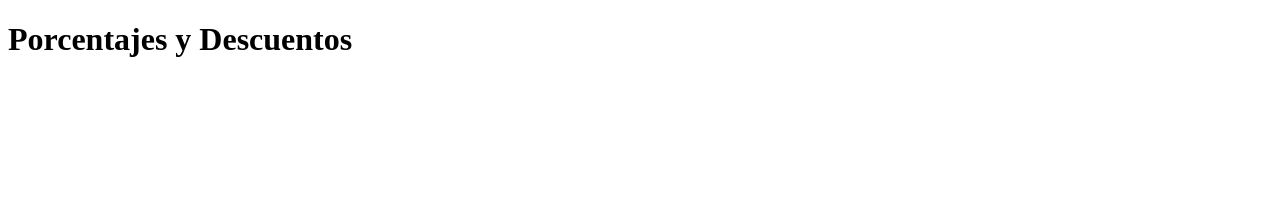
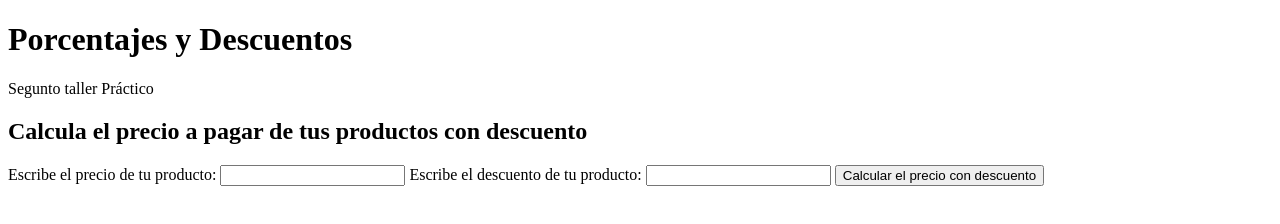
Before and after one commit to Frederick-47/practico-javascript, a plain HTML site: page descuentos.html in a window 1280 px wide. Drawn offline with Linux system fonts and the light colour scheme.

Commit message:
Iniciamos los descuentos

```diff
--- a/descuentos.html
+++ b/descuentos.html
@@ -7,8 +7,22 @@
     <title>Porcentajes y descuentos</title>
 </head>
 <body>
-    <h1>Porcentajes y Descuentos</h1>
+    <header>
+        <h1>Porcentajes y Descuentos</h1>
+        <p>Segunto taller Práctico</p>
+    </header>
+    <section>
+        <h2>Calcula el precio a pagar de tus productos con descuento</h2>
 
+        <form action="">
+            <label for="InputPrice">Escribe el precio de tu producto: </label>
+            <input type="number" id="InputPrice">
+            <label for="InputDiscount">Escribe el descuento de tu producto: </label>
+            <input type="number" id="InputDiscount">
+            <button type="button" onclick="onClickButtonPriceDiscount()" >Calcular el precio con descuento</button>
+            <p id="ResultP"></p>
+        </form>
+    </section>
 
 
 
--- a/descuentos.js
+++ b/descuentos.js
@@ -0,0 +1,36 @@
+/* const precioOriginal = 100;
+
+const descuento = 15;  */
+
+
+function calcularPrecioConDescuento(precio, descuento){
+    const procentajePrecioConDescuento = 100 - descuento;
+    const precioConDescuento = (precio * procentajePrecioConDescuento) / 100;
+
+    return precioConDescuento;
+}
+
+
+
+function onClickButtonPriceDiscount(){
+    const InputPrice = document.getElementById("InputPrice");
+    const priceValue = InputPrice.value;
+
+    const InputDiscount = document.getElementById("InputDiscount");
+    const discountValue = InputDiscount.value;
+
+    const precioConDescuento = calcularPrecioConDescuento(priceValue, discountValue);
+
+    const resultP = document.getElementById("ResultP");
+    resultP.innerText = "El precio con descuento son: $" + precioConDescuento;
+
+
+
+}
+/* console.log({
+    precioOriginal,
+    descuento,
+    procentajePrecioConDescuento,
+    precioConDescuento,
+
+}); */
```
